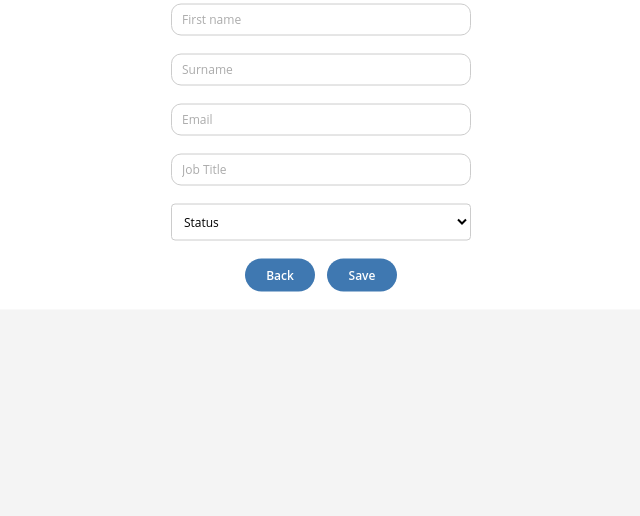
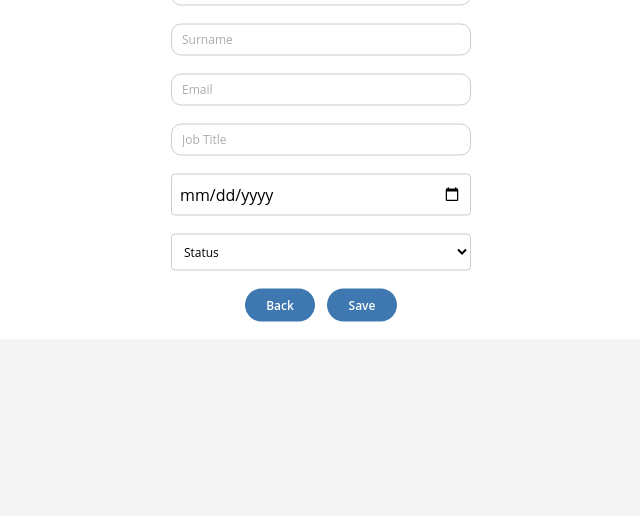
Before and after one commit to ZainKhan2504/teamengine-test, a React app: page /#/create in a window 1280 px wide. Shown: the part 284-800 px from the top of the page, without its empty margins (319-959 px from the left). Built offline with nearby package versions, Linux system fonts and the light colour scheme; what webfontloader would draw is missing.

Commit message:
Add Date field and home button

```diff
--- a/src/components/Create/FormField.js
+++ b/src/components/Create/FormField.js
@@ -5,10 +5,23 @@ import SelectField from "./styled/SelectField";
 import ErrorMessage from "./styled/ErrorMessage";
 import { Box } from "../styled";
 
-const FormField = ({ name, placeholder, options }) => {
+const FormField = ({ name, placeholder, options, type }) => {
   const { errors, touched } = useFormikContext();
 
   const renderInput = fieldProps => {
+    if (type === "date") {
+      return (
+        <input
+          type="date"
+          id={name}
+          name={name}
+          value={fieldProps.field.value}
+          onChange={fieldProps.field.onChange}
+          onBlur={fieldProps.field.onBlur}
+          className="custom-date-input"
+        />
+      );
+    }
     if (options) {
       return (
         <SelectField
--- a/src/components/Create/index.js
+++ b/src/components/Create/index.js
@@ -29,6 +29,7 @@ const Create = () => {
           surname: employee.surname,
           email: employee.email,
           jobTitle: employee.jobTitle,
+          dob: employee.dob,
           status: employee.status,
         };
       }
@@ -38,6 +39,7 @@ const Create = () => {
       surname: "",
       email: "",
       jobTitle: "",
+      dob: "",
       status: "",
     };
   }, [editEmployeeId, employees]);
@@ -76,6 +78,7 @@ const Create = () => {
             <FormField name="surname" placeholder="Surname" />
             <FormField name="email" placeholder="Email" />
             <FormField name="jobTitle" placeholder="Job Title" />
+            <FormField name="dob" type="date" placeholder="Date of Birth" />
             <FormField
               name="status"
               placeholder="Status"
--- a/src/components/View/index.js
+++ b/src/components/View/index.js
@@ -40,6 +40,7 @@ const View = () => {
                   <th>Surname</th>
                   <th>Email</th>
                   <th>Job Title</th>
+                  <th>Birth Date</th>
                   <th>Status</th>
                 </tr>
               </thead>
@@ -51,6 +52,7 @@ const View = () => {
                     <td>{employee.surname}</td>
                     <td>{employee.email}</td>
                     <td>{employee.jobTitle}</td>
+                    <td>{employee.dob}</td>
                     <td>{employee.status}</td>
                     <td>
                       <button
@@ -86,6 +88,13 @@ const View = () => {
             containerClassName="pagination"
             activeClassName="active"
           />
+          <Button
+            marginRight="sm"
+            data-cy="viewEmployeesButton"
+            onClick={() => history.push("/")}
+          >
+            Home
+          </Button>
           <Button data-cy="backButton" onClick={() => history.goBack()}>
             Back
           </Button>
--- a/src/components/styled/AppWrapper.js
+++ b/src/components/styled/AppWrapper.js
@@ -8,7 +8,7 @@ const AppWrapper = styled.div`
   padding-bottom: ${theme.spacings.md};
   display: block;
   background-color: #ffffff;
-  width: 750px;
+  width: 80%;
   border-radius: 10px;
   position: relative;
   top: 50%;
--- a/src/index.css
+++ b/src/index.css
@@ -68,3 +68,11 @@ tr:hover {
   color: #fff;
   border: none;
 }
+
+.custom-date-input {
+  padding: 8px;
+  border: 1px solid #ccc;
+  border-radius: 4px;
+  font-size: 16px;
+  width: 100%; /* Adjust the width as needed */
+}
--- a/src/redux/employees/index.js
+++ b/src/redux/employees/index.js
@@ -5,7 +5,7 @@ const defaultEmployee = {
   firstName: "Abe",
   surname: "Simpson",
   email: "abe.simpson@springfield.com",
-  birthDate: "1907-05-25",
+  dob: "1907-05-25",
   jobTitle: "Work grouch",
   status: "ACTIVE",
 };
@@ -20,7 +20,10 @@ const employeeSlice = createSlice({
   reducers: {
     saveNewEmployee: {
       prepare: employee => ({
-        payload: { ...employee, id: new Date().getTime() },
+        payload: {
+          ...employee,
+          id: new Date().getTime(),
+        },
       }),
       reducer(draftState, action) {
         draftState.employees_records = [
```
